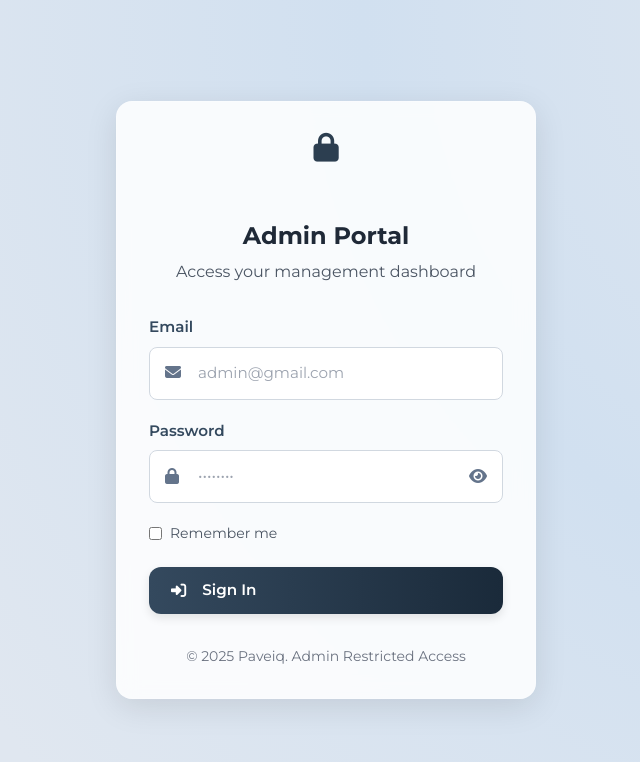
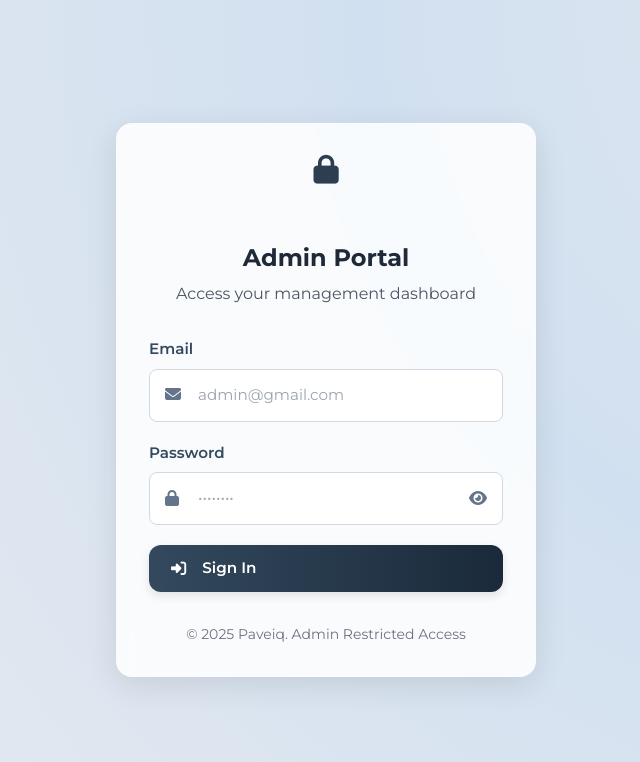
Before and after one commit to Harsh1456/aibidmaster, a Flask app: page /admin in a window 1280 px wide. Shown: the top 762 px of the page, without its empty margins (314-954 px from the left). Run offline with Flask 3, Linux system fonts and the light colour scheme; some libraries are stand-ins or nearby versions.

Commit message:
Update admin_login.html

```diff
--- a/templates/admin_login.html
+++ b/templates/admin_login.html
@@ -4,6 +4,9 @@
   <meta charset="UTF-8">
   <meta name="viewport" content="width=device-width, initial-scale=1.0">
   <title>Admin Login | AsphaltPro</title>
+
+  <link rel="icon" type="image/x-icon" href="{{ url_for('static', filename='favicon.ico') }}">
+
   <link rel="stylesheet" href="https://cdnjs.cloudflare.com/ajax/libs/font-awesome/6.4.0/css/all.min.css">
   <link href="https://fonts.googleapis.com/css2?family=Montserrat:wght@400;500;600;700&family=Open+Sans:wght@300;400;600&display=swap" rel="stylesheet">
   <script src="https://cdn.tailwindcss.com"></script>
@@ -219,11 +222,10 @@
           </div>
         </div>
 
-        <!-- Remember Me -->
-        <div class="flex items-center mb-6">
+<!--    <div class="flex items-center mb-6">
           <input type="checkbox" id="remember-me" class="rounded border-gray-300 text-blue-600">
           <label for="remember-me" class="ml-2 text-sm text-gray-600">Remember me</label>
-        </div>
+        </div>  -->
 
         <!-- Submit Button -->
         <button type="submit" class="btn btn-primary w-full">
```
